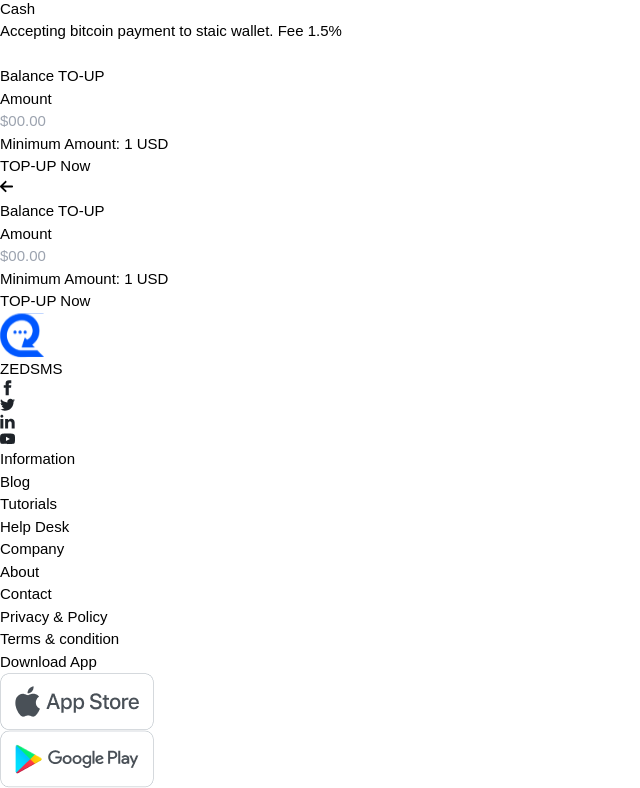
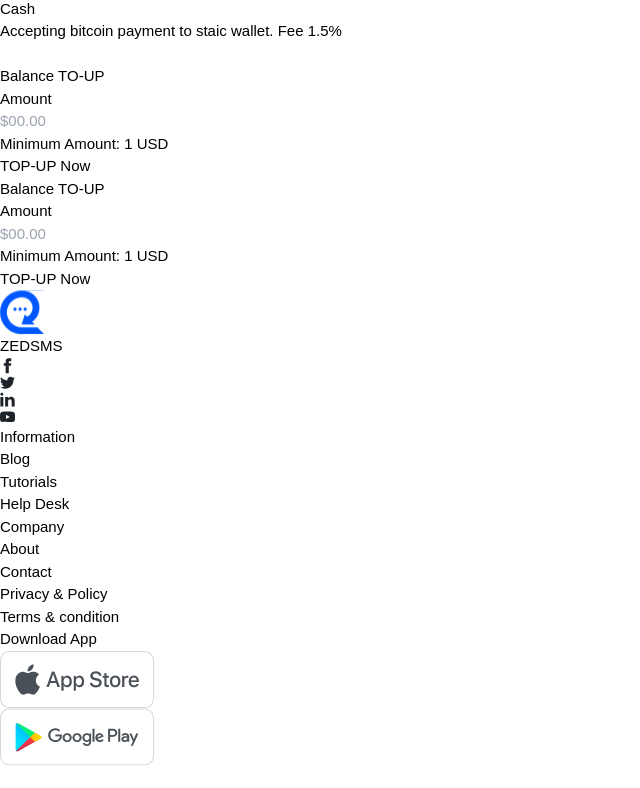
Before and after one commit to sunny335/zed-sms, a Vue app: page /dashboard/topup-balance in a window 1280 px wide. Shown: the part 1706-2494 px from the top of the page, without its empty margins (0-640 px from the left). After the commit the page ends 2472 px from the top, so only its background shows below. Built offline with nearby package versions, Linux system fonts and the light colour scheme.

Commit message:
handleBack darkIcon White

```diff
--- a/src/views/Dashboard/ManageNumber.vue
+++ b/src/views/Dashboard/ManageNumber.vue
@@ -387,7 +387,7 @@ import { Dialog, DialogPanel, DialogTitle, TransitionChild, TransitionRoot } fro
                                 <div class=" mt-[-16px]">
                                     <button @click="handleBack" class=" flex justify-center items-center">
 
-                                        <svg class="w-[50px] h-[50px] ml-[-18px]" viewBox="0 0 27 26" fill="none"
+                                        <svg class="w-[50px] h-[50px] ml-[-18px] iconStockWhite" viewBox="0 0 27 26" fill="none"
                                             xmlns="http://www.w3.org/2000/svg">
                                             <path d="M17.8337 13H9.16699M9.16699 13L12.417 9.75M9.16699 13L12.417 16.25"
                                                 stroke="#495057" stroke-linecap="round" stroke-linejoin="round" />
--- a/src/views/Dashboard/Mynumber.vue
+++ b/src/views/Dashboard/Mynumber.vue
@@ -542,7 +542,7 @@ import { Dialog, DialogPanel, DialogTitle, TransitionChild, TransitionRoot } fro
 
                             <button @click="handleBack" class=" flex justify-center items-center">
 
-                                <svg class="w-[50px] h-[50px] ml-[-18px]" viewBox="0 0 27 26" fill="none"
+                                <svg class="w-[50px] h-[50px] ml-[-18px] iconStockWhite" viewBox="0 0 27 26" fill="none"
                                     xmlns="http://www.w3.org/2000/svg">
                                     <path d="M17.8337 13H9.16699M9.16699 13L12.417 9.75M9.16699 13L12.417 16.25"
                                         stroke="#495057" stroke-linecap="round" stroke-linejoin="round" />
--- a/src/views/Dashboard/TopupBalance.vue
+++ b/src/views/Dashboard/TopupBalance.vue
@@ -67,7 +67,7 @@ import { Dialog, DialogPanel, DialogTitle, TransitionChild, TransitionRoot } fro
                     <div class="flex justify-between lg:justify-center lg:hidden px-0 items-center">
                         <button @click="handleBack" class=" flex justify-center items-center">
 
-<svg class="w-[50px] h-[50px] ml-[-18px]" viewBox="0 0 27 26" fill="none"
+<svg class="w-[50px] h-[50px] ml-[-18px] iconStockWhite" viewBox="0 0 27 26" fill="none"
     xmlns="http://www.w3.org/2000/svg">
     <path d="M17.8337 13H9.16699M9.16699 13L12.417 9.75M9.16699 13L12.417 16.25"
         stroke="#495057" stroke-linecap="round" stroke-linejoin="round" />
@@ -117,14 +117,7 @@ import { Dialog, DialogPanel, DialogTitle, TransitionChild, TransitionRoot } fro
 
 
                 <div class="flex justify-between lg:justify-center lg:hidden px-2 lg:px-0 items-center">
-                    <button @click="handleBack" class="w-12 h-12 border-2 rounded-full flex justify-center items-center">
 
-                        <svg class="w-8 h-8" xmlns="http://www.w3.org/2000/svg" height="1em" viewBox="0 0 448 512">
-                            <path
-                                d="M9.4 233.4c-12.5 12.5-12.5 32.8 0 45.3l160 160c12.5 12.5 32.8 12.5 45.3 0s12.5-32.8 0-45.3L109.2 288 416 288c17.7 0 32-14.3 32-32s-14.3-32-32-32l-306.7 0L214.6 118.6c12.5-12.5 12.5-32.8 0-45.3s-32.8-12.5-45.3 0l-160 160z" />
-                        </svg>
-
-                    </button>
                     <h3
                         class="text-neutral-800  dark:text-[#F5F5F5] text-xl font-medium font-[Poppins] leading-[17px] mb-0 lg:mb-10 text-center lg:text-left">
                         Balance TO-UP</h3>
```
